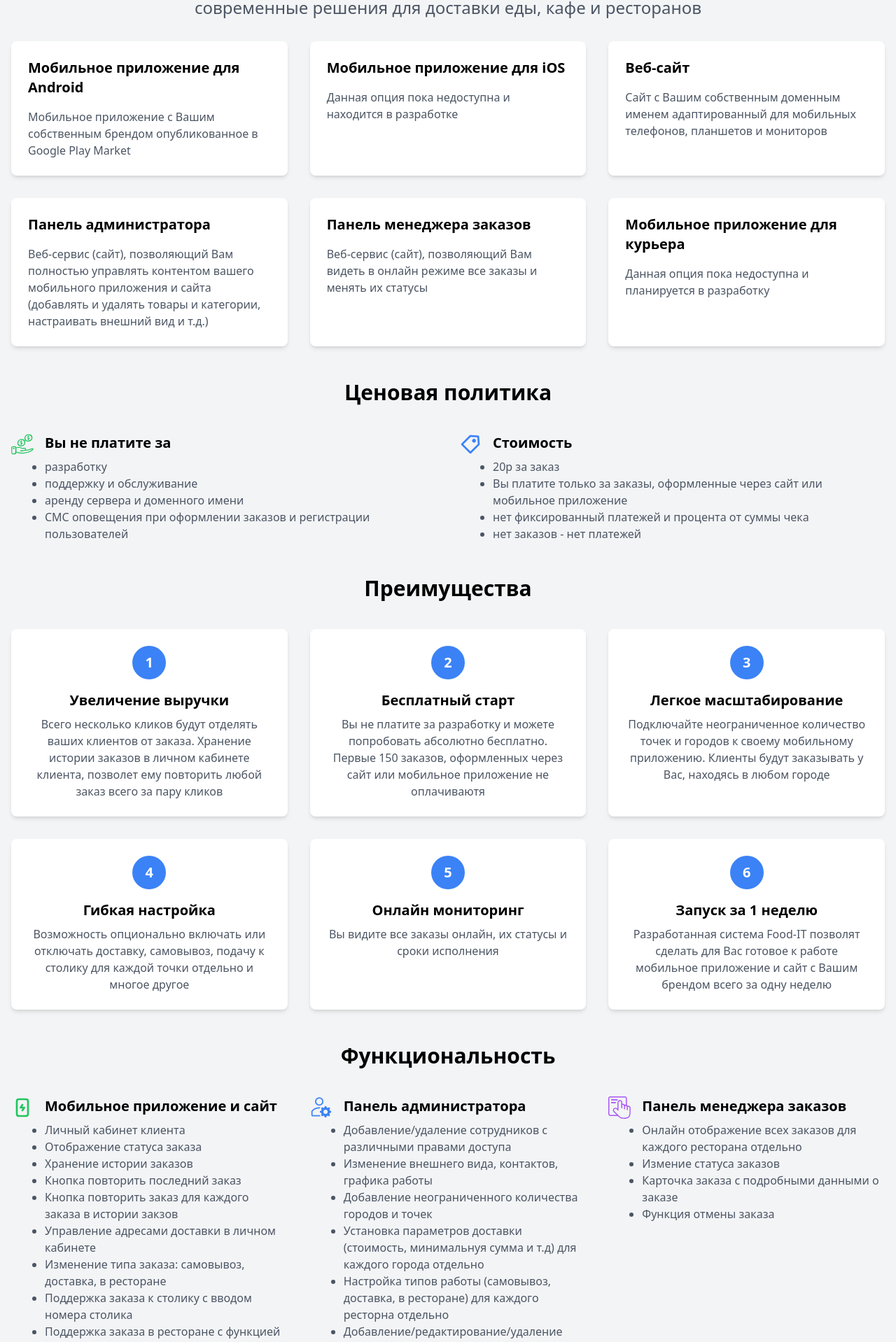
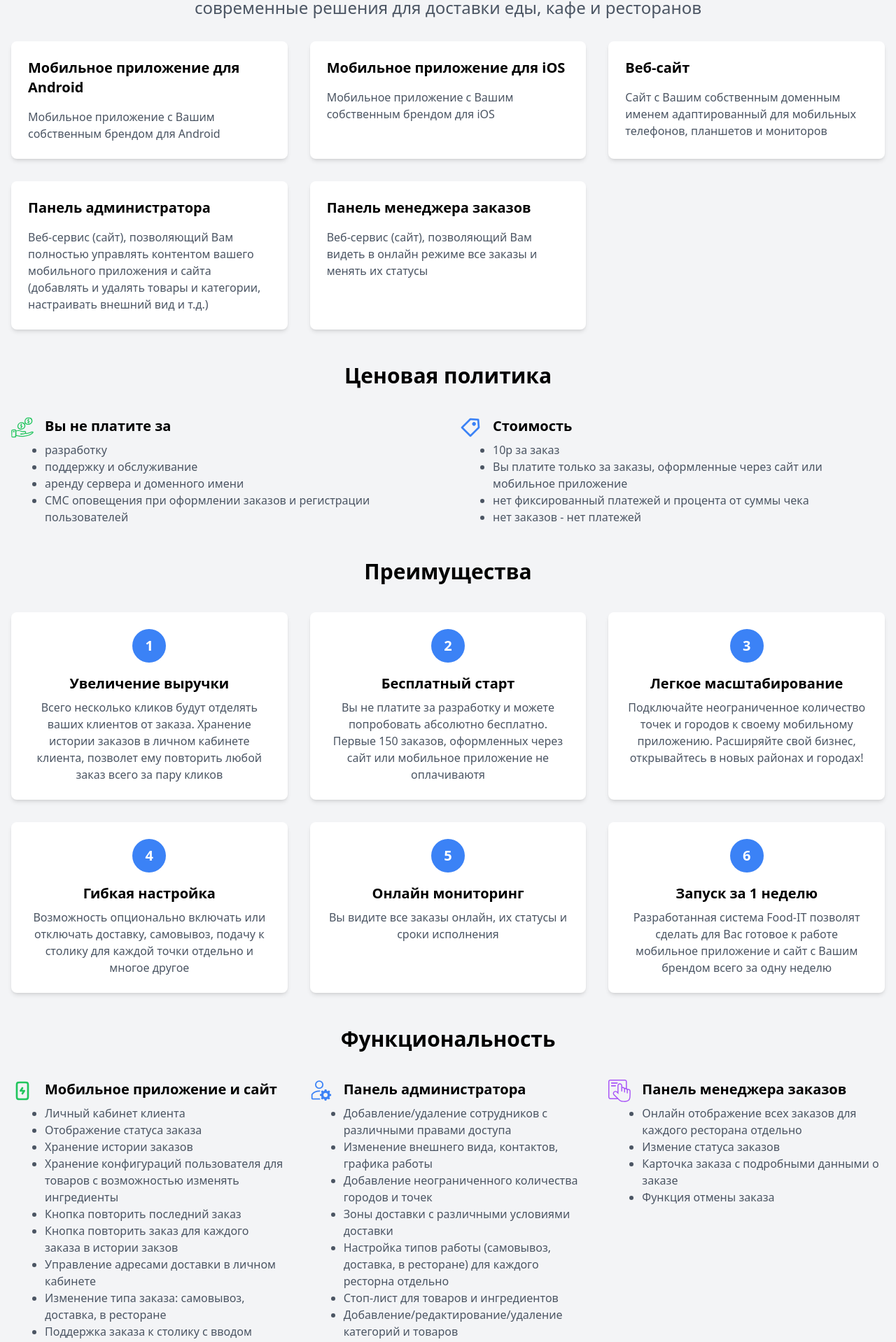
Before and after one commit to Evgeniy-Shabakov/food-it.ru, a Nuxt app: page / in a window 1280 px wide. Shown: the part 417-2335 px from the top of the page at 70% size. Built offline with nearby package versions, Linux system fonts and the light colour scheme.

Commit message:
Changed price and content

```diff
--- a/components/card/iconAndList.vue
+++ b/components/card/iconAndList.vue
@@ -47,6 +47,9 @@ defineProps({
                 <li v-if="9 <= qtyItemsInList">
                     <slot name="li_9"></slot>
                 </li>
+                <li v-if="10 <= qtyItemsInList">
+                    <slot name="li_10"></slot>
+                </li>
             </ul>
 
         </div>
--- a/components/page/index/sectionAdvantages.vue
+++ b/components/page/index/sectionAdvantages.vue
@@ -42,8 +42,8 @@
                     Легкое масштабирование
                 </template>
                 <template v-slot:p>
-                    Подключайте неограниченное количество точек и городов к своему мобильному приложению. Клиенты будут
-                    заказывать у Вас, находясь в любом городе
+                    Подключайте неограниченное количество точек и городов к своему мобильному приложению. Расширяйте
+                    свой бизнес, открывайтесь в новых районах и городах!
                 </template>
             </CardAdvantage>
 
--- a/components/page/index/sectionFunctionality.vue
+++ b/components/page/index/sectionFunctionality.vue
@@ -8,7 +8,7 @@
 
       <div class="grid grid-cols-1 xl:grid-cols-3 gap-8">
 
-        <CardIconAndList :qtyItemsInList=9>
+         <CardIconAndList :qtyItemsInList=10>
 
             <template v-slot:icon>
                <IconMobile class="text-green-500" />
@@ -18,19 +18,22 @@
                Мобильное приложение и сайт
             </template>
 
-            <template v-slot:li_1>Личный кабинет клиента</template>
-            <template v-slot:li_2>Отображение статуса заказа</template>
-            <template v-slot:li_3>Хранение истории заказов</template>
-            <template v-slot:li_4>Кнопка повторить последний заказ</template>
-            <template v-slot:li_5>Кнопка повторить заказ для каждого заказа в истории закзов</template>
-            <template v-slot:li_6>Управление адресами доставки в личном кабинете</template>
-            <template v-slot:li_7>Изменение типа заказа: самовывоз, доставка, в ресторане</template>
-            <template v-slot:li_8>Поддержка заказа к столику с вводом номера столика</template>
-            <template v-slot:li_9>Поддержка заказа в ресторане с функцией "заберу на выдаче"</template>
+            <template #li_1>Личный кабинет клиента</template>
+            <template #li_2>Отображение статуса заказа</template>
+            <template #li_3>Хранение истории заказов</template>
+            <template #li_4>
+               Хранение конфигураций пользователя для товаров с возможностью изменять ингредиенты
+            </template>
+            <template #li_5>Кнопка повторить последний заказ</template>
+            <template #li_6>Кнопка повторить заказ для каждого заказа в истории закзов</template>
+            <template #li_7>Управление адресами доставки в личном кабинете</template>
+            <template #li_8>Изменение типа заказа: самовывоз, доставка, в ресторане</template>
+            <template #li_9>Поддержка заказа к столику с вводом номера столика</template>
+            <template #li_10>Поддержка заказа в ресторане с функцией "заберу на выдаче"</template>
 
          </CardIconAndList>
 
-        <CardIconAndList :qtyItemsInList=6>
+         <CardIconAndList :qtyItemsInList=8>
 
             <template v-slot:icon>
                <IconAdministrator class="text-blue-500" />
@@ -40,14 +43,18 @@
                Панель администратора
             </template>
 
-            <template v-slot:li_1>Добавление/удаление сотрудников с различными правами доступа</template>
-            <template v-slot:li_2>Изменение внешнего вида, контактов, графика работы</template>
-            <template v-slot:li_3>Добавление неограниченного количества городов и точек</template>
-            <template v-slot:li_4>Установка параметров доставки (стоимость, минимальнуя сумма и т.д) для каждого
-                города отдельно</template>
-            <template v-slot:li_5>Настройка типов работы (самовывоз, доставка, в ресторане) для каждого ресторна
-                отдельно</template>
-            <template v-slot:li_6>Добавление/редактирование/удаление категорий и товаров</template>
+            <template #li_1>Добавление/удаление сотрудников с различными правами доступа</template>
+            <template #li_2>Изменение внешнего вида, контактов, графика работы</template>
+            <template #li_3>Добавление неограниченного количества городов и точек</template>
+            <template #li_4>Зоны доставки с различными условиями доставки</template>
+            <template #li_5>
+               Настройка типов работы (самовывоз, доставка, в ресторане) для каждого ресторна отдельно
+            </template>
+            <template #li_6>Стоп-лист для товаров и ингредиентов</template>
+            <template #li_7>Добавление/редактирование/удаление категорий и товаров</template>
+            <template #li_8>
+               Добавление кастомизируемых товаров с возможностью изменять/добавлять/удалять ингредиенты
+            </template>
 
          </CardIconAndList>
 
--- a/components/page/index/sectionPricingPolicy.vue
+++ b/components/page/index/sectionPricingPolicy.vue
@@ -35,7 +35,7 @@
                     Стоимость
                 </template>
 
-                <template v-slot:li_1>20р за заказ</template>
+                <template v-slot:li_1>10р за заказ</template>
                 <template v-slot:li_2>Вы платите только за заказы, оформленные через сайт или мобильное приложение</template>
                 <template v-slot:li_3>нет фиксированный платежей и процента от суммы чека</template>
                 <template v-slot:li_4>нет заказов - нет платежей</template>
--- a/components/page/index/sectionWhatDoYouGet.vue
+++ b/components/page/index/sectionWhatDoYouGet.vue
@@ -18,7 +18,7 @@
                     Мобильное приложение для Android
                 </template>
                 <template v-slot:div>
-                    <p>Мобильное приложение с Вашим собственным брендом опубликованное в Google Play Market</p>
+                    <p>Мобильное приложение с Вашим собственным брендом для Android</p>
 
                 </template>
             </CardDescription>
@@ -28,7 +28,7 @@
                     Мобильное приложение для iOS
                 </template>
                 <template v-slot:div>
-                    <p>Данная опция пока недоступна и находится в разработке</p>
+                    <p>Мобильное приложение с Вашим собственным брендом для iOS</p>
                 </template>
             </CardDescription>
 
@@ -63,14 +63,14 @@
                 </template>
             </CardDescription>
 
-            <CardDescription :h3Visible=true>
+            <!-- <CardDescription :h3Visible=true>
                 <template v-slot:h3>
                     Мобильное приложение для курьера
                 </template>
                 <template v-slot:div>
                     <p>Данная опция пока недоступна и планируется в разработку</p>
                 </template>
-            </CardDescription>
+            </CardDescription> -->
 
         </div>
 
```
Also changed, not shown: 1 other file (tests, documents, lock files or other folders). Lines whose indentation alone changed are shown as unchanged.
